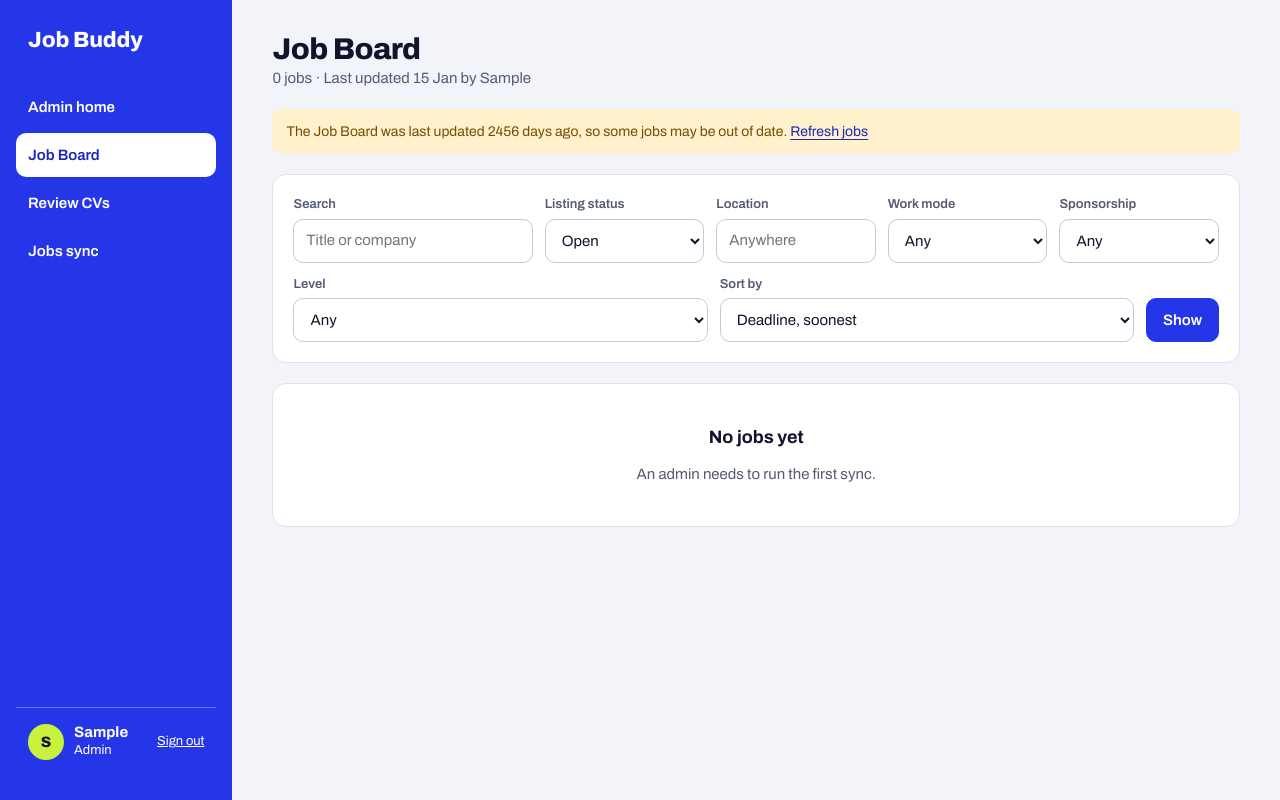
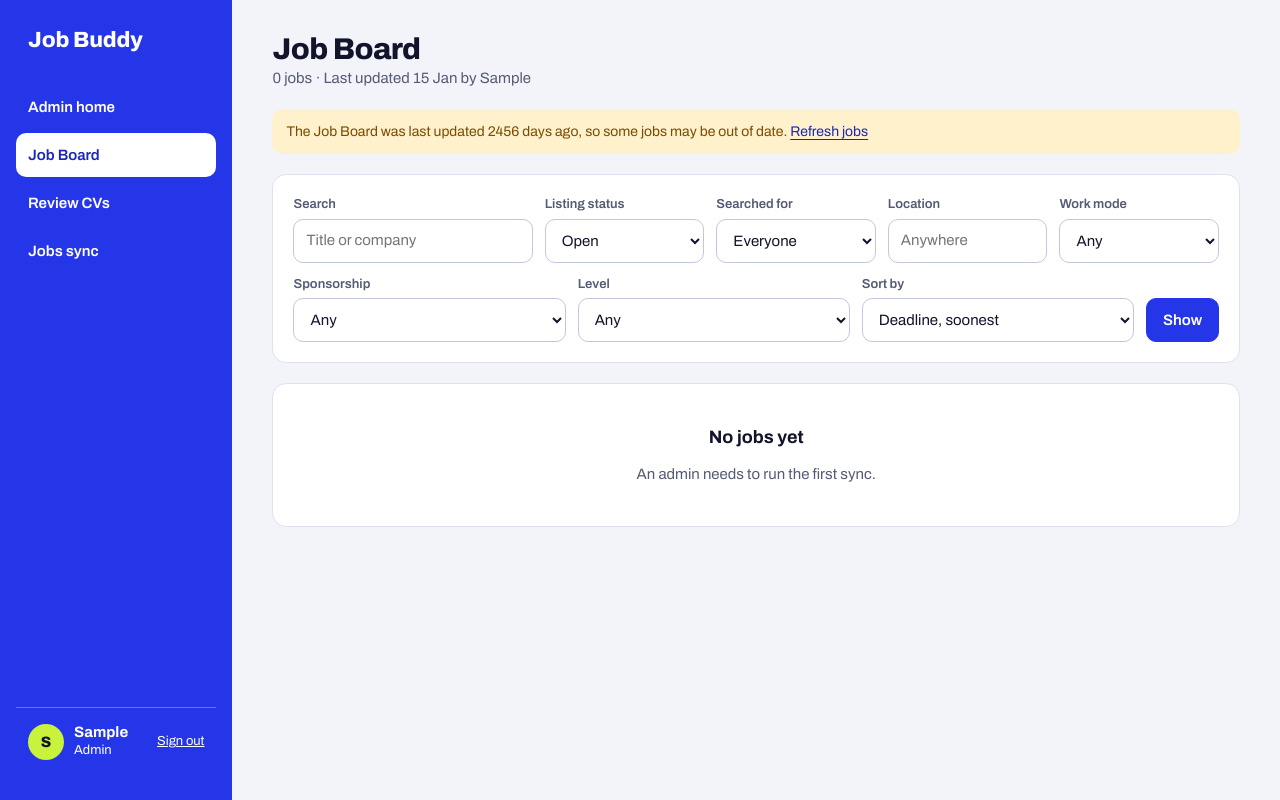
Before and after one commit to cchandan/Job-Buddy, a FastAPI app: page /board in a window 1280 px wide. Run offline with FastAPI, Linux system fonts and the light colour scheme; the visitor is signed in with stand-in values (Sample User, id 1); tables that the repository leaves empty hold one stand-in row (values such as "Sample post"); data that the repository does not hold is empty; some libraries are stand-ins or nearby versions.

Commit message:
Admin Board: filter by who a job was searched for, and show it on each card
Co-Authored-By: Claude Sonnet 5.5 <noreply@anthropic.com>

```diff
--- a/app/templates/board.html
+++ b/app/templates/board.html
@@ -24,6 +24,8 @@
   <div class="field" style="flex: 2 1 220px"><label class="lab" for="q">Search</label><input id="q" name="q" type="search" class="input" placeholder="Title or company" value="{{ filters.q }}"></div>
   <div class="field"><label class="lab" for="status">Listing status</label>
     <select id="status" name="status" class="input">{% for value, label in (("open", "Open"), ("closing_soon", "Closing soon"), ("possibly_closed", "Possibly closed"), ("closed", "Closed"), ("all", "All, including closed")) %}<option value="{{ value }}" {{ 'selected' if filters.status == value }}>{{ label }}</option>{% endfor %}</select></div>
+  {% if person.is_admin %}<div class="field"><label class="lab" for="who">Searched for</label>
+    <select id="who" name="who" class="input"><option value="">Everyone</option>{% for u in users %}<option value="{{ u.id }}" {{ 'selected' if filters.who == u.id }}>{{ u.first_name }}</option>{% endfor %}</select></div>{% endif %}
   <div class="field"><label class="lab" for="location">Location</label><input id="location" name="location" class="input" placeholder="Anywhere" value="{{ filters.location }}"></div>
   <div class="field"><label class="lab" for="work_mode">Work mode</label>
     <select id="work_mode" name="work_mode" class="input">{% for value, label in (("", "Any"), ("remote", "Remote"), ("hybrid", "Hybrid"), ("onsite", "Onsite")) %}<option value="{{ value }}" {{ 'selected' if filters.work_mode == value }}>{{ label }}</option>{% endfor %}</select></div>
@@ -43,7 +45,7 @@
     <div class="jmain">
       <h2 class="jt"><a href="/board/{{ job.id }}">{{ job.title }}</a></h2>
       <div class="meta">{{ meta(job, mode=False) }}</div>
-      <div class="rowx">{{ chip(r.chip) }}{{ listing_badge(r.listing) }}{% if r.is_new %}<span class="badge b-new">New</span>{% endif %}{{ tags(job) }}{% if job.licensed_sponsor %}<span class="tag">Licensed sponsor</span>{% endif %}{% if job.citizenship_required %}<span class="tag">UK citizens only?</span>{% endif %}</div>
+      <div class="rowx">{{ chip(r.chip) }}{{ listing_badge(r.listing) }}{% if r.is_new %}<span class="badge b-new">New</span>{% endif %}{{ tags(job) }}{% if person.is_admin %}{% for pid in job.matched or [] %}{% if names.get(pid) %}<span class="tag">For {{ names[pid] }}</span>{% endif %}{% endfor %}{% endif %}{% if job.licensed_sponsor %}<span class="tag">Licensed sponsor</span>{% endif %}{% if job.citizenship_required %}<span class="tag">UK citizens only?</span>{% endif %}</div>
       {% if job.sponsorship_quote and job.sponsorship != "unclear" %}<div class="quote">“{{ job.sponsorship_quote|truncate(180) }}”</div>{% endif %}
     </div>
     <div class="jside" style="align-items: flex-end; justify-content: space-between">
```
Also changed, not shown: app/routes/board.py (+7 -3 lines), tests/test_sync.py (+14 -0 lines).
